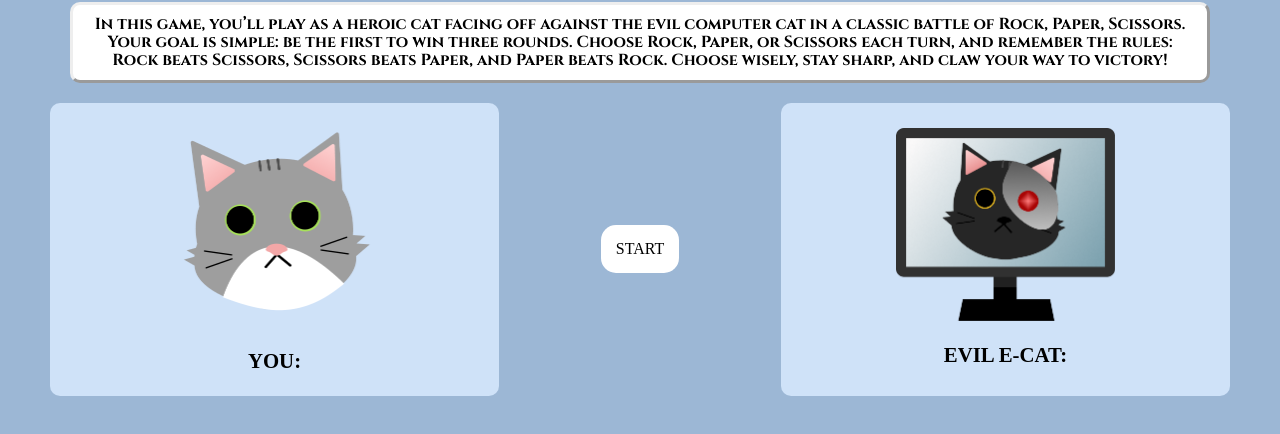
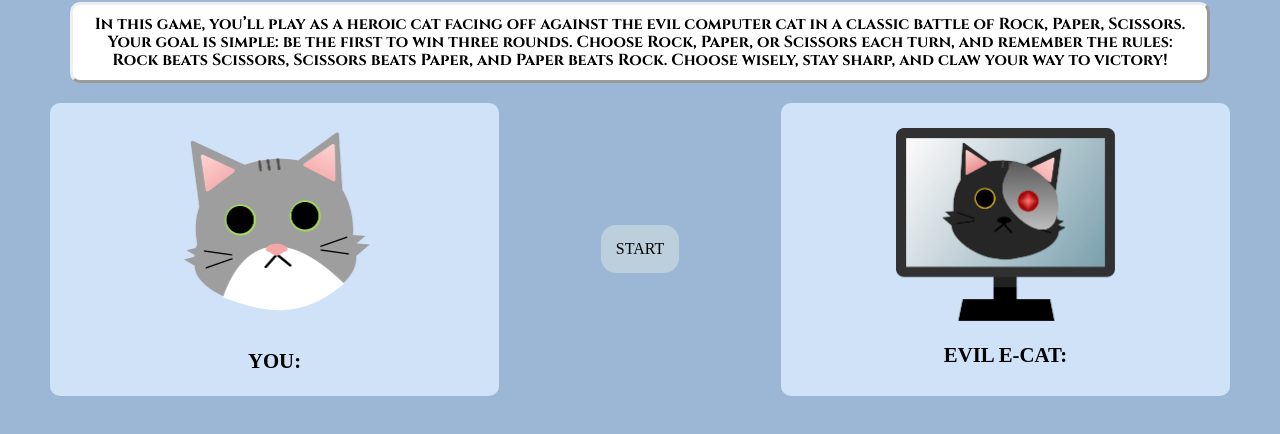
Before and after one commit to voidkuma/des157a, a plain HTML site: page game/v2-final-verison/index.html in a window 1280 px wide. In both pictures the pointer is over the button "START". Shown: the part 78-512 px from the top of the page. Drawn offline with nearby package versions, Linux system fonts and the light colour scheme.

Commit message:
finalFinalGame

```diff
--- a/game/v2-final-verison/styles.css
+++ b/game/v2-final-verison/styles.css
@@ -60,6 +60,13 @@ button{
     padding: 15px;
 }
 
+#startGame{
+    transition: background-color 0.5s ease;
+}
+#startGame:hover{
+    background-color: rgb(187, 207, 220);
+}
+
 #roundResult{
     margin: auto;
 
@@ -112,4 +119,9 @@ button{
     background-color: white;
     border-style: inset;
     color: black;
+    transition: background-color 0.5s ease;
 }
+
+#restartButton:hover{
+    background-color: rgb(187, 220, 199);
+}
```
